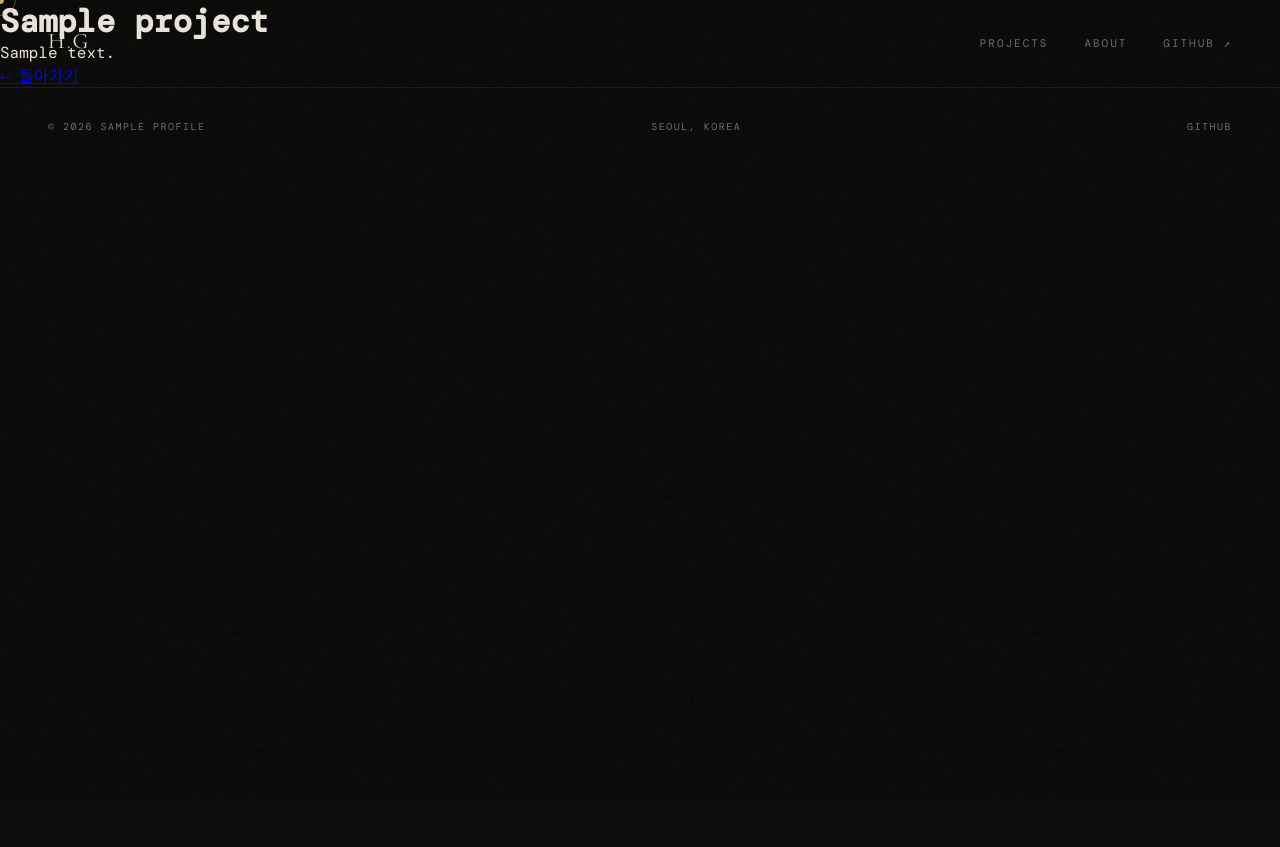
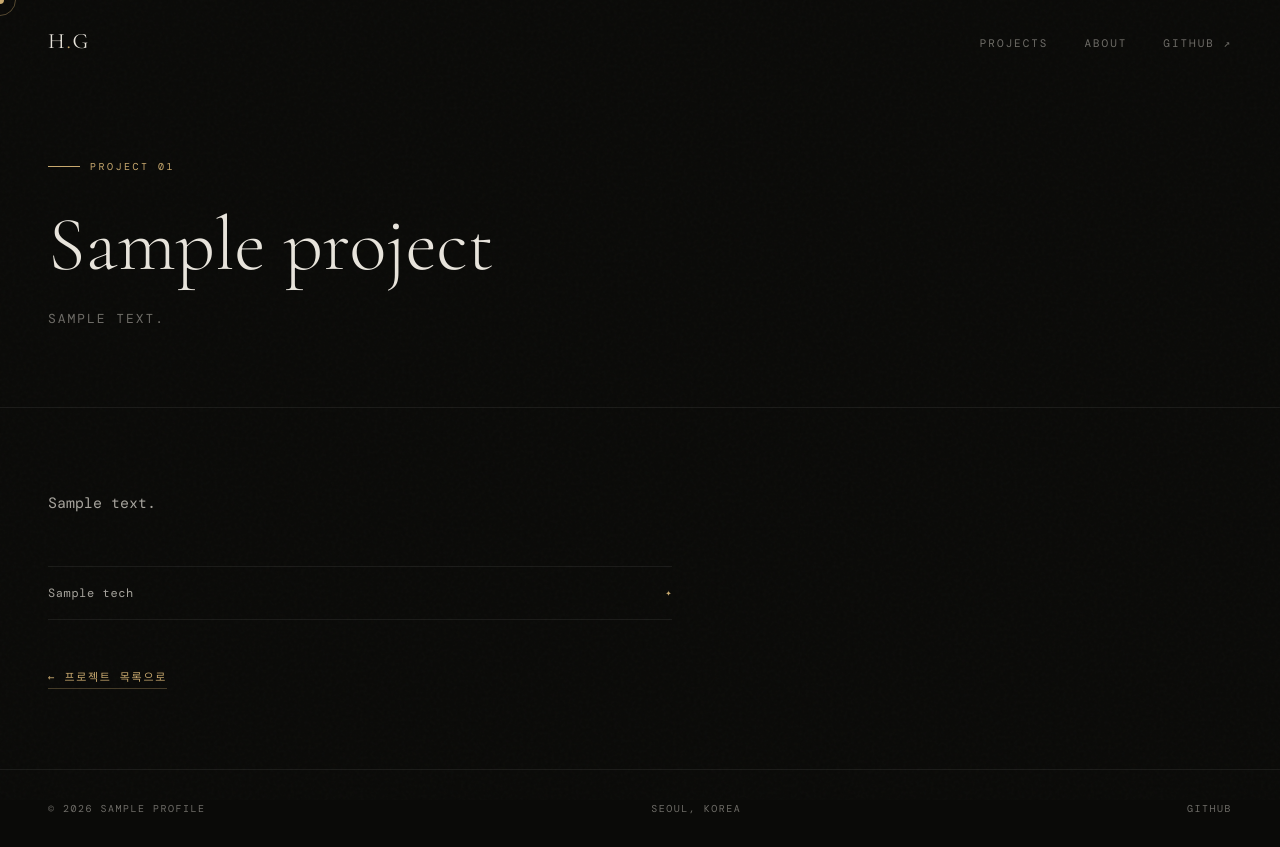
Before and after one commit to tjoeunjr2/portfolio, a Flask app: template templates/project.html in a window 1280 px wide. Before the commit the page ends 131 px from the top, so only its background shows below. Run offline with Flask 3, Linux system fonts and the light colour scheme; the template is opened without the code that fills it: most values are stand-ins (such as "Sample title", 1, 10 or a date in 2020); some web fonts are replaced.

Commit message:
Update project.html

```diff
--- a/templates/project.html
+++ b/templates/project.html
@@ -1,10 +1,38 @@
 {% extends "base.html" %}
 {% block content %}
 
-<div class="detail fade-in">
-    <h1>{{ project.title }}</h1>
-    <p>{{ project.detail }}</p>
-    <a href="/" class="btn">← 돌아가기</a>
+{% if project %}
+<div class="detail-hero">
+  <div class="hero-tag reveal">Project {{ '%02d' % project.id }}</div>
+  <h1 class="reveal">{{ project.title }}</h1>
+  <p style="font-size:13px;letter-spacing:0.15em;text-transform:uppercase;color:var(--text-dim);" class="reveal">{{ project.desc }}</p>
 </div>
 
+<div class="detail-body">
+  <p class="reveal">{{ project.detail }}</p>
+
+  {% if project.tech %}
+  <div class="skills-list reveal" style="margin-top:48px;">
+    {% for t in project.tech %}
+    <div class="skill-row">
+      <span class="skill-name">{{ t }}</span>
+      <span style="color:var(--gold);font-size:10px;">✦</span>
+    </div>
+    {% endfor %}
+  </div>
+  {% endif %}
+
+  <a href="/" class="btn-back reveal">← 프로젝트 목록으로</a>
+</div>
+
+{% else %}
+<div class="detail-hero">
+  <h1>404</h1>
+  <p style="color:var(--text-dim)">프로젝트를 찾을 수 없습니다.</p>
+</div>
+<div class="detail-body">
+  <a href="/" class="btn-back">← 홈으로</a>
+</div>
+{% endif %}
+
 {% endblock %}
```
